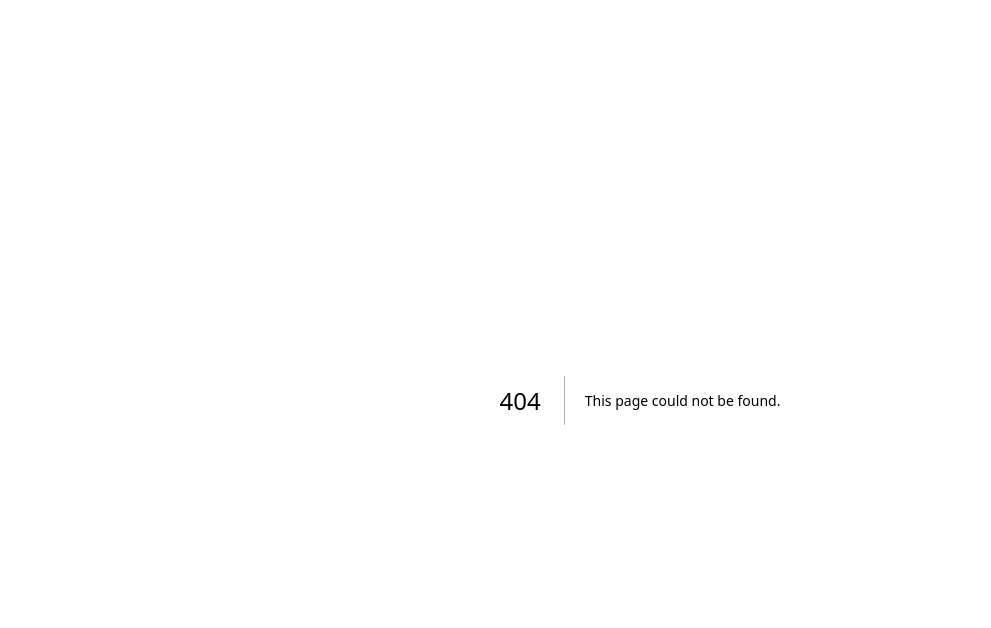
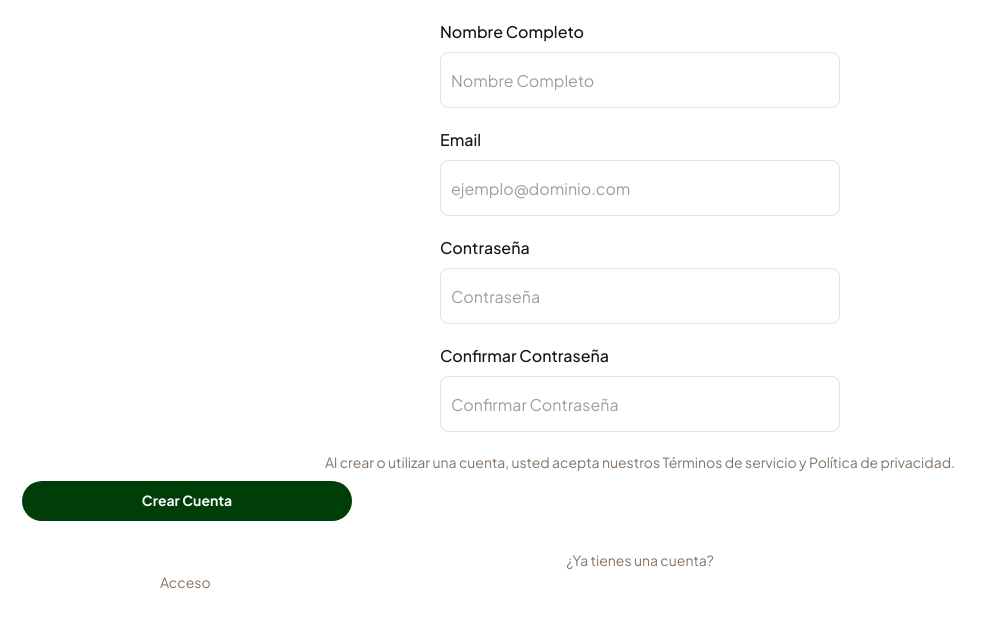
Before and after one commit to Beymar74/Proyecto-Final-Hotel-Pairumani, a Next.js app: page /crear in a window 1280 px wide. Before the commit this address had no page. Shown: the top 628 px of the page, without its empty margins (0-991 px from the left). Built offline with nearby package versions, Linux system fonts and the light colour scheme.

Commit message:
pagina3/crearcuentav1

```diff
--- /dev/null
+++ b/app/crear/componentsCre/Button.css
@@ -0,0 +1,55 @@
+.terms {
+  color: #877363;
+  margin: 0 60px 8px 60px;
+  text-align: center;
+  font-feature-settings: "dlig" on;
+  font-family: "Plus Jakarta Sans";
+  font-size: 14px;
+  font-style: normal;
+  font-weight: 400;
+  line-height: 21px; /* 150% */
+}
+.acces {
+    text-align: center;
+    margin-top: 10px; /* Espaciado superior */
+    color: #877363;
+    font-feature-settings: "dlig" on;
+    font-family: "Plus Jakarta Sans";
+    font-size: 14px;
+    font-style: normal;
+    font-weight: 400;
+    line-height: 21px; /* 150% */
+    margin-left: 160px;
+}
+.submit-button {
+  width: 330px;
+  height: 40px;
+  overflow: hidden;
+  color: #fcfbfb;
+  text-align: center;
+  font-feature-settings: "dlig" on;
+  text-overflow: ellipsis;
+  font-family: "Plus Jakarta Sans";
+  font-size: 14px;
+  font-weight: 700;
+  line-height: 21px; /* 150% */
+  padding: 9px 0px 10px 0px;
+  background: #003e09;
+  border: none;
+  border-radius: 30px;
+  cursor: pointer;
+  display: block;
+  margin-left: 22px;
+}
+
+.login-link {
+  text-align: center;
+  margin-top: 29px;
+  color: #877363;
+  font-feature-settings: "dlig" on;
+  font-family: "Plus Jakarta Sans";
+  font-size: 14px;
+  font-style: normal;
+  font-weight: 400;
+  line-height: 21px; /* 150% */
+}
--- /dev/null
+++ b/app/crear/componentsCre/Button.tsx
@@ -0,0 +1,24 @@
+import React from 'react'
+import Link from 'next/link';
+import "./Button.css"
+
+const Button = () => {
+  return (
+    <div>
+        <p className="terms">
+          Al crear o utilizar una cuenta, usted acepta nuestros Términos de servicio y Política de privacidad.
+        </p>
+        <Link href="/acceso" passHref>
+          <button type="submit" className="submit-button">Crear Cuenta</button>
+        </Link>
+
+        <p className="login-link">
+          ¿Ya tienes una cuenta?
+        </p>
+        <Link href="/acceso" passHref className='acces'>Acceso
+          </Link>
+    </div>
+  )
+}
+
+export default Button
--- /dev/null
+++ b/app/crear/componentsCre/Create.css
@@ -0,0 +1,41 @@
+.form {
+  display: flex;
+  justify-content: center;
+  align-items: center;
+  padding: 20px 20px 0 20px;
+}
+.info {
+  color: #171412;
+  font-feature-settings: "dlig" on;
+  font-family: "Plus Jakarta Sans";
+  font-size: 16px;
+  font-style: normal;
+  font-weight: 500;
+  line-height: 24px; /* 150% */
+  margin-bottom: 8px;
+}
+.registro {
+  display: flex;
+  flex-direction: column;
+  width: 100%;
+  max-width: 400px;
+}
+
+.registro input {
+  height: 56px;
+  padding: 10px;
+  border: 1px solid #e5e0db;
+  border-radius: 8px;
+  margin-bottom: 20px;
+  color: #877363;
+  font-feature-settings: "dlig" on;
+  font-family: "Plus Jakarta Sans";
+  font-size: 16px;
+  font-style: normal;
+  font-weight: 400;
+  line-height: 24px; /* 150% */
+
+}
+.registro input::placeholder {
+  color: #9e9e9e;
+}
--- /dev/null
+++ b/app/crear/componentsCre/Create.tsx
@@ -0,0 +1,28 @@
+import React from "react";
+import "./Create.css";
+
+const Create = () => {
+  return (
+    <div className="form">
+      <form className="registro">
+        <h1 className="info">Nombre Completo</h1>
+        <input type="text"  placeholder="Nombre Completo" />
+
+        <h1 className="info">Email</h1>
+        <input type="email"  placeholder="ejemplo@dominio.com" />
+
+        <h1 className="info">Contraseña</h1>
+        <input type="password"  placeholder="Contraseña" />
+
+        <h1 className="info">Confirmar Contraseña</h1>
+        <input
+          type="password"
+
+          placeholder="Confirmar Contraseña"
+        />
+      </form>
+    </div>
+  );
+};
+
+export default Create;
--- /dev/null
+++ b/app/crear/page.tsx
@@ -0,0 +1,14 @@
+import React from 'react'
+import Create from "./componentsCre/Create"
+import Buttons from "./componentsCre/Button"
+
+const CrearPage = () => {
+  return (
+    <div>
+        <Create/>
+        <Buttons/>
+    </div>
+  )
+}
+
+export default CrearPage
```
